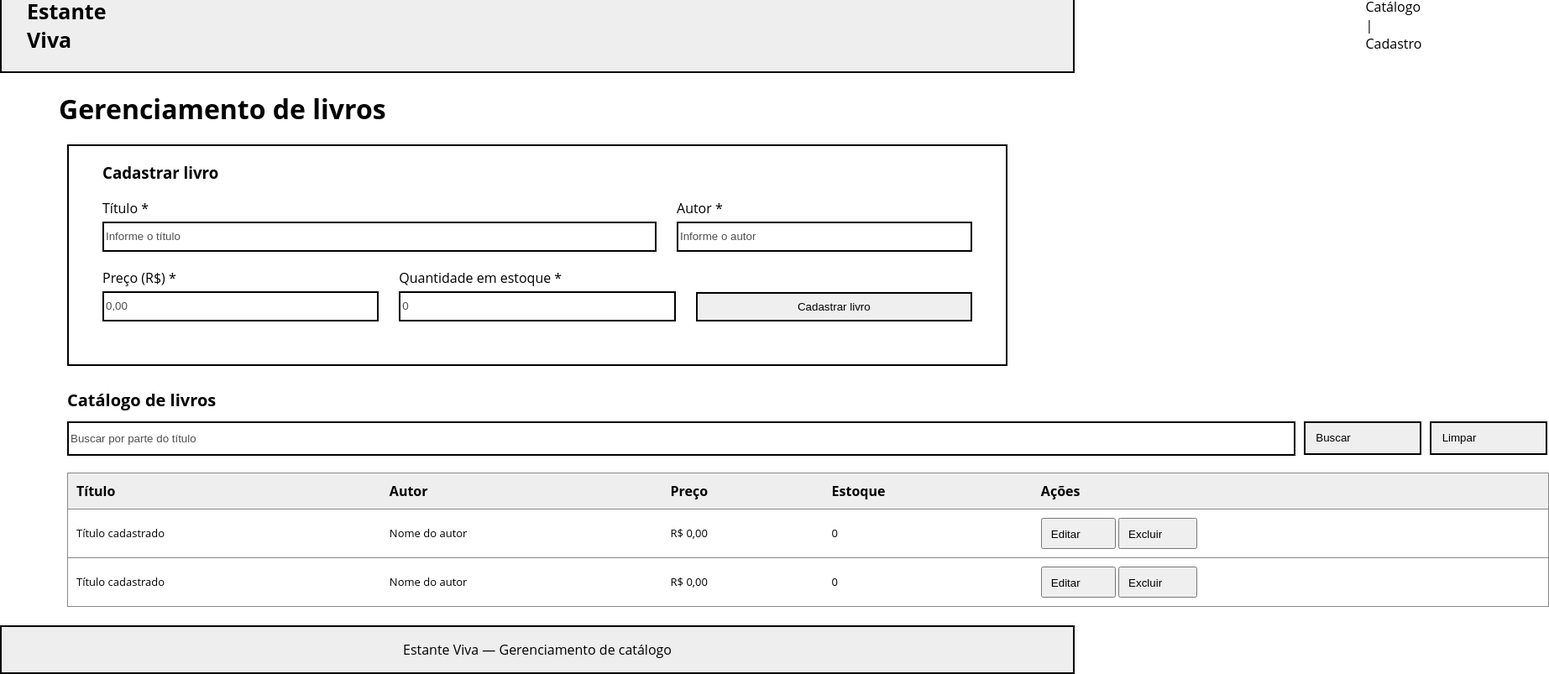
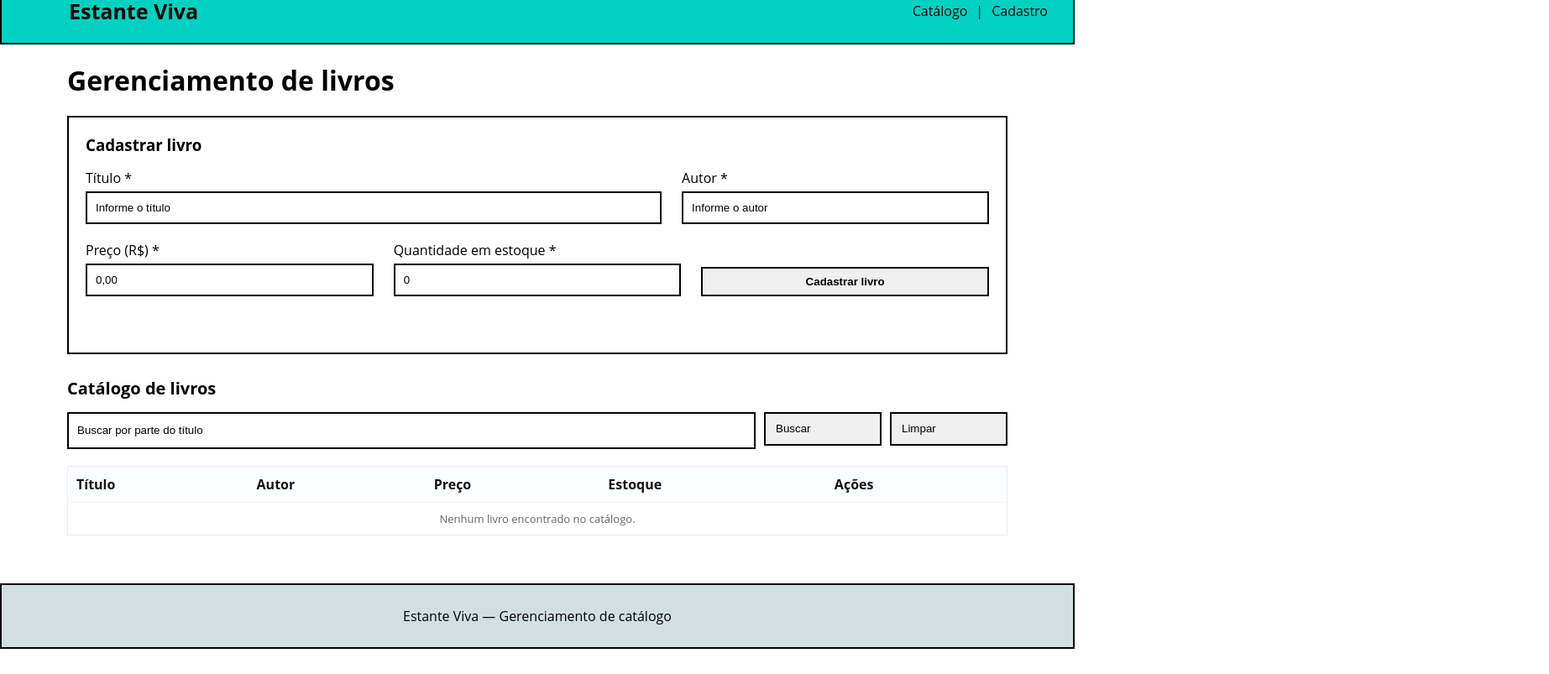
Before and after one commit to allefcesar757-commits/Estante-Viva, a plain HTML site: page frontend/index.html in a window 1280 px wide. Shown: the part 27-830 px from the top of the page at 84% size, 1845 px wide, since content can reach past the window. After the commit the page ends 800 px from the top, so only its background shows below. Drawn offline with Linux system fonts and the light colour scheme.

Commit message:
Entrega 17/11

```diff
--- a/frontend/index.html
+++ b/frontend/index.html
@@ -1,88 +1,70 @@
 <!DOCTYPE html>
 <html lang="pt-br">
+
 <head>
     <meta charset="UTF-8">
     <meta name="viewport" content="width=device-width, initial-scale=1.0">
-    <title>Estande Livro</title>
+    <title>Estante Viva</title>
+    <link rel="stylesheet" href="style.css">
+</head>
 
-    <link rel="stylesheet" href="style.css">
-
-</head>
 <body>
     <nav>
         <h2>Estante Viva</h2>
 
         <div class="inicio">
-        <a href="">Catálogo</a>
+            <a href="#catalogo">Catálogo</a>
             <span>|</span>
-        <a href="">Cadastro</a>
+            <a href="#form-cadastro">Cadastro</a>
         </div>
-
-
     </nav>
 
-
     <main>
-
         <h1>Gerenciamento de livros</h1>
 
-    <form>
-        <h3>Cadastrar livro</h3>
+        <form id="form-cadastro">
+            <h3 id="titulo-form">Cadastrar livro</h3>
 
             <div class="primeiro-cadastro">
                 <div class="campo">
-
-        <label>Título *</label>
-        <input class="titulo-cadastro"
-        type="text"
-        placeholder="Informe o título">
+                    <label for="titulo">Título *</label>
+                    <input id="titulo" class="titulo-cadastro" type="text" placeholder="Informe o título" required>
                 </div>
 
                 <div class="campo">
-        <label>Autor *</label>
-        <input type="text"
-        placeholder="Informe o autor">
+                    <label for="autor">Autor *</label>
+                    <input id="autor" type="text" placeholder="Informe o autor" required>
+                </div>
             </div>
 
-        </div>
-
-
             <div class="segundo-cadastro">
-
                 <div class="campo">
-        <label>Preço (R$) *</label>
-        <input type="text"
-        placeholder="0,00">
+                    <label for="preco">Preço (R$) *</label>
+                    <input id="preco" type="text" placeholder="0,00" required>
                 </div>
 
                 <div class="campo">
-        <label>Quantidade em estoque *</label>
-        <input type="text"
-        placeholder="0">
+                    <label for="estoque">Quantidade em estoque *</label>
+                    <input id="estoque" type="number" min="0" placeholder="0" required>
                 </div>
 
-        <button  class="cadastrar-button">Cadastrar livro</button>
-
+                <button type="submit" id="btn-salvar" class="cadastrar-button">Cadastrar livro</button>
             </div>
-
         </form>
 
-
-    <h4>Catálogo de livros</h4>
+        <h4 id="catalogo">Catálogo de livros</h4>
 
         <div class="barra-pesquisa">
-    <input class="buscar"
-    type="text"
-    placeholder="Buscar por parte do título">
+            <input id="input-busca" class="buscar" type="text" placeholder="Buscar por parte do título">
 
             <div class="button-pesquisa">
-    <button class="pesquisar">Buscar</button>
-
-    <button class="limpar">Limpar</button>
+                <button type="button" id="btn-buscar" class="pesquisar">Buscar</button>
+                <button type="button" id="btn-limpar" class="limpar">Limpar</button>
             </div>
         </div>
 
         <table>
+            <thead>
                 <tr>
                     <th>Título</th>
                     <th>Autor</th>
@@ -90,35 +72,19 @@
                     <th>Estoque</th>
                     <th>Ações</th>
                 </tr>
-
-        <tr>
-            <td>Título cadastrado</td>
-            <td>Nome do autor</td>
-            <td>R$ 0,00</td>
-            <td>0</td>
-            <td>
-            <button class="edit">Editar</button>
-            <button class="edit">Excluir</button></td>
-        </tr>
-
-        <tr>
-            <td>Título cadastrado</td>
-            <td>Nome do autor</td>
-            <td>R$ 0,00</td>
-            <td>0</td>
-            <td>
-            <button class="edit">Editar</button>
-            <button class="edit">Excluir</button></td>
-        </tr>
+            </thead>
+            <tbody id="lista-livros">
+            </tbody>
         </table>
 
         <br>
-
     </main>
 
     <footer>
         <p>Estante Viva — Gerenciamento de catálogo</p>
     </footer>
 
+    <script src="script.js"></script>
 </body>
+
 </html>
--- /dev/null
+++ b/frontend/script.js
@@ -0,0 +1,148 @@
+// Elementos do formulário
+const form = document.getElementById('form-cadastro');
+const tituloForm = document.getElementById('titulo-form');
+const inputTitulo = document.getElementById('titulo');
+const inputAutor = document.getElementById('autor');
+const inputPreco = document.getElementById('preco');
+const inputEstoque = document.getElementById('estoque');
+const btnSalvar = document.getElementById('btn-salvar');
+
+// Elementos da tabela e pesquisa
+const listaLivros = document.getElementById('lista-livros');
+const inputBusca = document.getElementById('input-busca');
+const btnBuscar = document.getElementById('btn-buscar');
+const btnLimpar = document.getElementById('btn-limpar');
+
+// Carrega os livros salvos no navegador ou inicia uma lista vazia
+let livros = JSON.parse(localStorage.getItem('estanteVivaLivros')) || [];
+let idEmEdicao = null;
+
+// Função para salvar no navegador
+function salvarNoNavegador() {
+    localStorage.setItem('estanteVivaLivros', JSON.stringify(livros));
+}
+
+// 1. Cadastrar ou Salvar Edição
+form.addEventListener('submit', function(event) {
+    event.preventDefault();
+
+    const titulo = inputTitulo.value.trim();
+    const autor = inputAutor.value.trim();
+    const precoTexto = inputPreco.value.replace(',', '.');
+    const preco = parseFloat(precoTexto) || 0;
+    const estoque = parseInt(inputEstoque.value) || 0;
+
+    if (idEmEdicao !== null) {
+        // Atualiza o livro existente
+        const index = livros.findIndex(livro => livro.id === idEmEdicao);
+        if (index !== -1) {
+            livros[index] = {
+                id: idEmEdicao,
+                titulo: titulo,
+                autor: autor,
+                preco: preco,
+                estoque: estoque
+            };
+        }
+        // Volta o formulário para o modo de cadastro
+        idEmEdicao = null;
+        tituloForm.textContent = 'Cadastrar livro';
+        btnSalvar.textContent = 'Cadastrar livro';
+    } else {
+        // Cria um novo livro
+        const novoLivro = {
+            id: Date.now(),
+            titulo: titulo,
+            autor: autor,
+            preco: preco,
+            estoque: estoque
+        };
+        livros.push(novoLivro);
+    }
+
+    salvarNoNavegador();
+    renderizarTabela(livros);
+    form.reset();
+});
+
+// 2. Desenhar a tabela na tela
+function renderizarTabela(listaParaExibir) {
+    listaLivros.innerHTML = '';
+
+    if (listaParaExibir.length === 0) {
+        listaLivros.innerHTML = `
+            <tr>
+                <td colspan="5" style="text-align: center; color: #666;">
+                    Nenhum livro encontrado no catálogo.
+                </td>
+            </tr>
+        `;
+        return;
+    }
+
+    listaParaExibir.forEach(function(livro) {
+        const tr = document.createElement('tr');
+        tr.classList.add('table-campos');
+
+        const precoFormatado = livro.preco.toLocaleString('pt-BR', {
+            style: 'currency',
+            currency: 'BRL'
+        });
+
+        tr.innerHTML = `
+            <td>${livro.titulo}</td>
+            <td>${livro.autor}</td>
+            <td>${precoFormatado}</td>
+            <td>${livro.estoque}</td>
+            <td>
+                <button type="button" class="edit" onclick="editarLivro(${livro.id})">Editar</button>
+                <button type="button" class="edit" onclick="excluirLivro(${livro.id})">Excluir</button>
+            </td>
+        `;
+
+        listaLivros.appendChild(tr);
+    });
+}
+
+// 3. Carregar dados no formulário para Editar
+function editarLivro(id) {
+    const livro = livros.find(item => item.id === id);
+    if (!livro) return;
+
+    inputTitulo.value = livro.titulo;
+    inputAutor.value = livro.autor;
+    inputPreco.value = livro.preco.toFixed(2).replace('.', ',');
+    inputEstoque.value = livro.estoque;
+
+    idEmEdicao = id;
+    tituloForm.textContent = 'Editar livro';
+    btnSalvar.textContent = 'Salvar alterações';
+
+    // Sobe a tela suavemente até o formulário
+    form.scrollIntoView({ behavior: 'smooth' });
+}
+
+// 4. Excluir livro
+function excluirLivro(id) {
+    livros = livros.filter(livro => livro.id !== id);
+    salvarNoNavegador();
+    renderizarTabela(livros);
+}
+
+// 5. Buscar por título
+btnBuscar.addEventListener('click', function() {
+    const termo = inputBusca.value.toLowerCase().trim();
+    const filtrados = livros.filter(livro =>
+        livro.titulo.toLowerCase().includes(termo)
+    );
+    renderizarTabela(filtrados);
+});
+
+// 6. Limpar busca
+btnLimpar.addEventListener('click', function() {
+    inputBusca.value = '';
+    renderizarTabela(livros);
+});
+
+// Mostra os livros salvos assim que a página abre
+renderizarTabela(livros);
--- a/frontend/style.css
+++ b/frontend/style.css
@@ -1,68 +1,62 @@
-body{
+body {
     font-family: 'Open Sans', sans-serif;
-        box-sizing: border-box;
+    min-height: 100vh;
     margin: 0;
     padding: 0;
+    display: flex;
+    flex-direction: column;
+}
 
-        }
-         nav{
+nav {
     border: 2px solid;
-            padding: 0 0 0 30px;
+    padding: 0 0 0 80px;
     display: flex;
     align-items: center;
-            background-color: #EEEEEE;
-
+    background-color: #00d1c0;
 }
 
-        nav h2{
+nav h2 {
     font-size: 25px;
 }
 
-
-        .inicio{
+.inicio {
+    display: flex;
     gap: 10px;
-        margin-left: 1500px;
+    margin-left: auto;
+    margin-right: 30px;
 }
 
-        nav a, p{
-            color: black;
+nav a, p {
+    color: rgb(3, 3, 3);
     text-decoration: none;
 }
 
-        h1{
-            padding: 0 0 0 30px;
+h1 {
+    padding: 0 0 0 40px;
 }
 
-        /*Painel de cadastro*/
-        form{
+/* Painel de cadastro */
+form {
     border: 2px solid;
-
-            height: 260px;
+    min-height: 240px;
     margin: 0 40px;
-            padding: 0 40px;
+    padding: 20px 20px;
 }
 
-        .primeiro-cadastro{
+
+.primeiro-cadastro {
     display: grid;
-
     grid-template-columns: 1.5fr 0.8fr;
-
     gap: 24px;
-
     margin-top: 16px;
 }
 
-        .segundo-cadastro{
+.segundo-cadastro {
     display: grid;
-
     grid-template-columns: 1fr 1fr 1fr;
-
     gap: 24px;
-
     margin-top: 20px;
-
     align-items: end;
-
 }
 
 .campo {
@@ -71,117 +65,92 @@ body{
     gap: 5px;
 }
 
-        input{
+input {
     border: 2px solid;
-                height: 30px;
+    height: 35px;
+    padding: 0 10px;
 }
 
-        .titulo-cadastro{
-                height: 30px;
-            }
-
-        .cadastrar-button{
+.cadastrar-button {
     cursor: pointer;
     height: 35px;
     border: 2px solid;
+    font-weight: bold;
 }
 
-        input::placeholder{
-            color: #4d504f;
+input::placeholder {
+    color: #030303;
 }
 
-        main{
+main {
+    flex: 1;
     padding: 0 40px;
 }
 
-        h4{
+h3 {
+    margin: 0;
+}
+h4 {
     font-size: 20px;
     padding: 0 40px;
+    margin-bottom: 15px;
+}
+
+.barra-pesquisa {
+    display: flex;
+    gap: 10px;
+    margin: 0 40px;
 }
 
 .buscar {
-            margin-left: 40px;
-
-            width: 1455px;
-            height: 35px;
+    flex: 1;
+    height: 40px;
 }
 
-        .barra-pesquisa{
-            display: grid;
-
-            grid-template-columns: 1.5fr 1fr 1fr;
-
-            margin-top: -15px;
+.button-pesquisa {
+    display: flex;
+    gap: 10px;
 }
 
-        .button-pesquisa{
-            display: flex;
+.pesquisar, .limpar {
+    cursor: pointer;
+    border: 2px solid;
+    width: 140px;
+    height: 40px;
+    text-align: left;
+    padding-left: 12px;
 }
 
-        .pesquisar{
-            cursor: pointer;
-
-
-            border: 2px solid;
-
-
-            padding: 0 70px 0 0 ;
-            width: 140px;
-            height: 40px;
-            margin-left: 10px;
+table {
+    margin: 20px 40px 0 40px;
+    width: calc(100% - 80px);
+    border-collapse: collapse;
+    border: 1px solid #ebebf3;
 }
 
-         .limpar{
-            cursor: pointer;
-
-
-            border: 2px solid;
-
-
-            padding: 0 70px 0 0 ;
-            width: 140px;
-            height: 40px;
-            margin-left: 10px;
-        }
-
-
-        table{
-        margin-top: 20px;
-        margin-left: 40px;
-
-        width: 1765px;
-        border-collapse: collapse;
-        border: 1px solid #888;
-        }
-
-        th{
-        background-color: #EEEEEE;
-        color: black;
-
+th {
+    background-color: #fbfdff;
+    color: rgb(18, 19, 18);
     padding: 10px;
     text-align: left;
     font-weight: bold;
-
 }
 
-        td{
+td {
     padding: 10px;
-        border-top: 1px solid #888;
+    border-top: 1px solid #faf1f1;
     font-size: 13px;
 }
 
-        .edit{
+.edit {
     cursor: pointer;
-            padding: 10px 40px 8px 10px;
+    padding: 8px 20px;
+    margin-right: 5px;
 }
 
-        footer{
-
-
+footer {
     text-align: center;
-
     border: 2px solid;
-
-            background-color: #EEEEEE;
-
+    background-color: #d1dfe2;
+    padding: 10px;
 }
```
Lines whose indentation alone changed are shown as unchanged.
